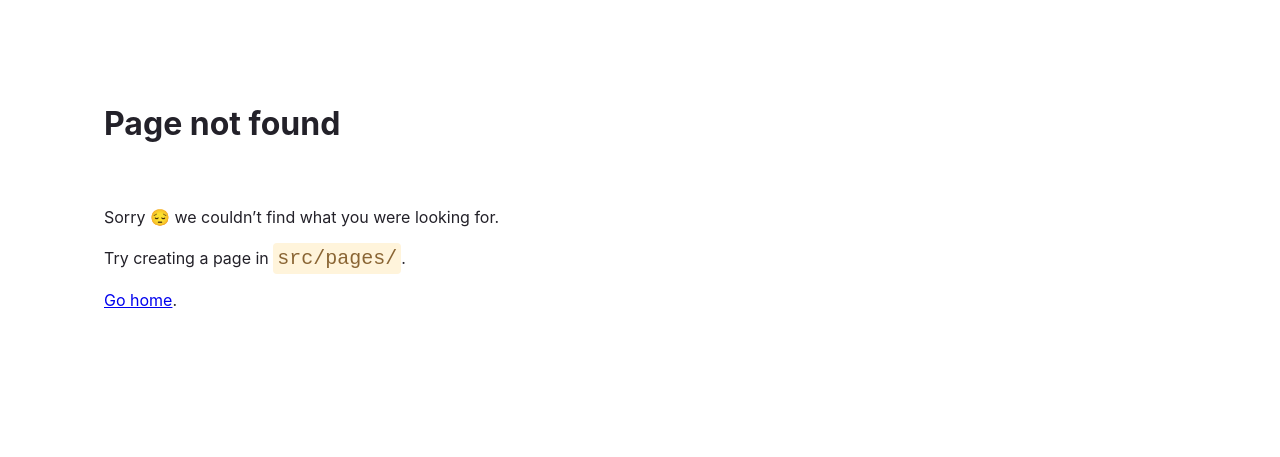
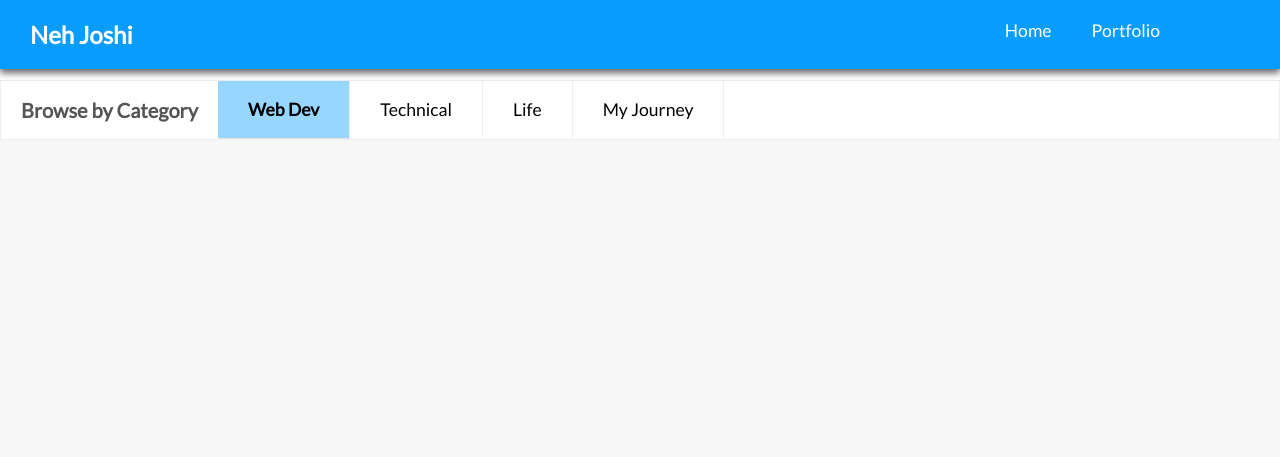
Before and after one commit to nehjoshi/Blog-Page, a Gatsby site: page /blogs in a window 1280 px wide. Before the commit this address had no page. Built offline with nearby package versions, Linux system fonts and the light colour scheme; Gatsby itself is replaced by a stand-in of ours.

Commit message:
Added categories page

```diff
--- a/src/components/Navbar.js
+++ b/src/components/Navbar.js
@@ -1,4 +1,5 @@
 import React from 'react'
+import { Link } from 'gatsby';
 import * as styles from "../styles/globalStyles.module.css";
 
 export default function Navbar() {
@@ -6,7 +7,7 @@ export default function Navbar() {
         <nav className={styles.nav}>
             <h2>Neh Joshi</h2>
             <ul className={styles.navLinks}>
-                <li>Home</li>
+                <Link to="/"><li>Home</li></Link>
                 <li>Portfolio</li>
             </ul>
         </nav>
--- a/src/pages/404.js
+++ b/src/pages/404.js
@@ -1,54 +1,14 @@
-import * as React from "react"
-import { Link } from "gatsby"
+import React from 'react'
+import Layout from '../components/Layout'
+import * as styles from '../styles/globalStyles.module.css'
+import bg404 from '../images/bg404.jpg'
 
-// styles
-const pageStyles = {
-  color: "#232129",
-  padding: "96px",
-  fontFamily: "-apple-system, Roboto, sans-serif, serif",
-}
-const headingStyles = {
-  marginTop: 0,
-  marginBottom: 64,
-  maxWidth: 320,
-}
-
-const paragraphStyles = {
-  marginBottom: 48,
-}
-const codeStyles = {
-  color: "#8A6534",
-  padding: 4,
-  backgroundColor: "#FFF4DB",
-  fontSize: "1.25rem",
-  borderRadius: 4,
-}
-
-// markup
-const NotFoundPage = () => {
+export default function NotFound() {
   return (
-    <main style={pageStyles}>
-      <title>Not found</title>
-      <h1 style={headingStyles}>Page not found</h1>
-      <p style={paragraphStyles}>
-        Sorry{" "}
-        <span role="img" aria-label="Pensive emoji">
-          😔
-        </span>{" "}
-        we couldn’t find what you were looking for.
-        <br />
-        {process.env.NODE_ENV === "development" ? (
-          <>
-            <br />
-            Try creating a page in <code style={codeStyles}>src/pages/</code>.
-            <br />
-          </>
-        ) : null}
-        <br />
-        <Link to="/">Go home</Link>.
-      </p>
-    </main>
+    <Layout>
+      <div className={styles.notFoundWrapper}>
+        <img src = {bg404} style={{height: '500px'}}/>
+      </div>
+    </Layout>
   )
 }
-
-export default NotFoundPage
--- /dev/null
+++ b/src/pages/blogs/index.js
@@ -0,0 +1,41 @@
+import React from 'react'
+import Layout from '../../components/Layout';
+import * as styles from '../../styles/blogs.module.css';
+
+export default function BlogIndex() {
+
+    const [active, setActive] = React.useState(1);
+
+    const activeItem = {
+        backgroundColor: '#96d6ff',
+        borderBottom: '1px solid #e5e5e5',
+        fontWeight: 'bold',
+    }
+
+    return (
+        <Layout>
+            <div className={styles.container}>
+                <section className={styles.upperNav}>
+                <div className={styles.navHeading}>
+                        Browse by Category
+                    </div>
+                    <div className={styles.navItem} style={active === 1 ? activeItem : null} onClick={() => setActive(1)}>
+                        Web Dev
+                    </div>
+                    <div className={styles.navItem} style={active === 2 ? activeItem : null} onClick={() => setActive(2)}>
+                        Technical
+                    </div>
+                    <div className={styles.navItem} style={active === 3 ? activeItem : null} onClick={() => setActive(3)}>
+                        Life
+                    </div>
+                    <div className={styles.navItem} style={active === 4 ? activeItem : null} onClick={() => setActive(4)}>
+                        My Journey
+                    </div>
+                </section>
+                <section className={styles.blogWrapper}>
+
+                </section>
+            </div>
+        </Layout>
+    )
+}
--- /dev/null
+++ b/src/styles/blogs.module.scss
@@ -0,0 +1,50 @@
+.container {
+    position: relative;
+    top: 60px;
+    padding: 20px 0px;
+}
+.upperNav {
+    height: 60px;
+    border: 1px solid rgb(238, 238, 238);
+    display: flex;
+    align-items: center;
+    .navHeading {
+        font-size: 20px;
+        font-weight: 600;
+        color: rgb(85, 85, 85);
+        margin: 0px 20px;
+    }
+    .navItem {
+        display: flex;
+        align-items: center;
+        height: 100%;
+        padding: 0px 30px;
+        justify-content: center;
+        font-size: 1.1rem;
+        border-right: 1px solid rgb(238, 238, 238);
+        border-bottom: 2px solid transparent;
+        transition: 0.2s all ease;
+        &:hover {
+            cursor: pointer;
+            border-bottom: 2px solid rgb(0, 184, 230);
+        }
+    }
+
+}
+.blogWrapper {
+    height: 100vh;
+    width: 100%;
+    padding: 20px 20px;
+    display: grid;
+    grid-auto-flow: column;
+    gap: 2em;
+    background-color: rgb(247, 247, 247);
+}
+.blog-container {
+    display: flex;
+    flex-direction: column;
+    align-items: center;
+    background-color: white;
+    border: 1px solid blue;
+    height: 300px;
+}
--- a/src/styles/globalStyles.module.scss
+++ b/src/styles/globalStyles.module.scss
@@ -8,6 +8,7 @@ $text-color: rgb(129, 123, 123);
     box-sizing: border-box;
     text-decoration: none;
     font-family: $main-font;
+    color: inherit;
     list-style-type: none;
     scroll-behavior: smooth;
 }
@@ -16,8 +17,8 @@ $text-color: rgb(129, 123, 123);
     padding: 20px 100px 20px 30px;
     width: 100%;
     color: #fff;
-    background-color: transparent;
-    // box-shadow: 0px 6px 7px 0px rgba(50, 50, 50, 0.75);
+    background-color:  #089cfc;
+    box-shadow: 0px 4px 7px 0px rgba(50, 50, 50, 0.75);
 
     @media screen and (max-width: 760px){
         padding: 20px 0px 20px 0px;
@@ -48,3 +49,13 @@ $text-color: rgb(129, 123, 123);
         }
     }
 }
+.notFoundWrapper {
+    width: 100%;
+    height: 100vh;
+    display: flex;
+    flex-direction: column;
+    justify-content: center;
+    align-items: center;
+    background-color: rgb(255, 255, 255);
+
+}
--- a/src/styles/landing.module.scss
+++ b/src/styles/landing.module.scss
@@ -1,3 +1,40 @@
+.nav {
+    position: fixed;
+    padding: 20px 100px 20px 30px;
+    width: 100%;
+    color: #fff;
+    background-color: transparent;
+
+    @media screen and (max-width: 760px){
+        padding: 20px 0px 20px 0px;
+    }
+    z-index: 101;
+    h2 {
+        display: inline-block;
+        @media screen and (max-width: 760px){
+            text-align: center;
+            display: block;
+        }
+    }
+    .navLinks {
+        float: right;
+        @media screen and (max-width: 760px){
+            display: none;
+        }
+    }
+    .navLinks li{
+        display: inline-block;
+        margin: 0px 20px;
+        font-size: 1.1rem;
+        border-bottom: 2px solid transparent;
+        transition: 0.2s all ease;
+        &:hover {
+            border-color: #fff;
+            cursor: pointer;
+        }
+    }
+}
+
 .content {
     height: 100vh;
     width: 100%;
@@ -14,7 +51,8 @@
 .wrapper {
     width: 40%;
     h1 {
-        color: rgb(150, 10, 10);
+        // color: rgb(150, 10, 10);
+        color: #9B3E63;
         font-size: 5rem;
     }
     p {
@@ -23,3 +61,28 @@
         line-height: 30px;
     }
 }
+.button {
+    width: fit-content;
+    height: 50px;
+    margin: 10px auto;
+    padding: 10px 50px;
+    background-color: rgb(255, 255, 255);
+    border-radius: 30px;
+    color: rgb(150, 10, 10);
+    font-size: 1.2rem;
+    text-transform: uppercase;
+    display: flex;
+    justify-content: center;
+    align-items: center;
+    font-weight: bold;
+    cursor: pointer;
+    box-shadow: rgba(0, 0, 0, 0.24) 0px 3px 8px;
+    transition: all 0.2s ease-in-out;
+    &:hover {
+        background-color: rgb(150, 10, 10);
+        color: rgb(255, 255, 255);
+    }
+    &:active {
+        background-color: rgb(61, 5, 5);
+    }
+}
```
Also changed, not shown: src/pages/index.js (+12 -4 lines), src/images/bg404.jpg (added), src/styles/blogs.module.css (added), src/styles/globalStyles.module.css, src/styles/landing.module.css, 3 other files.
